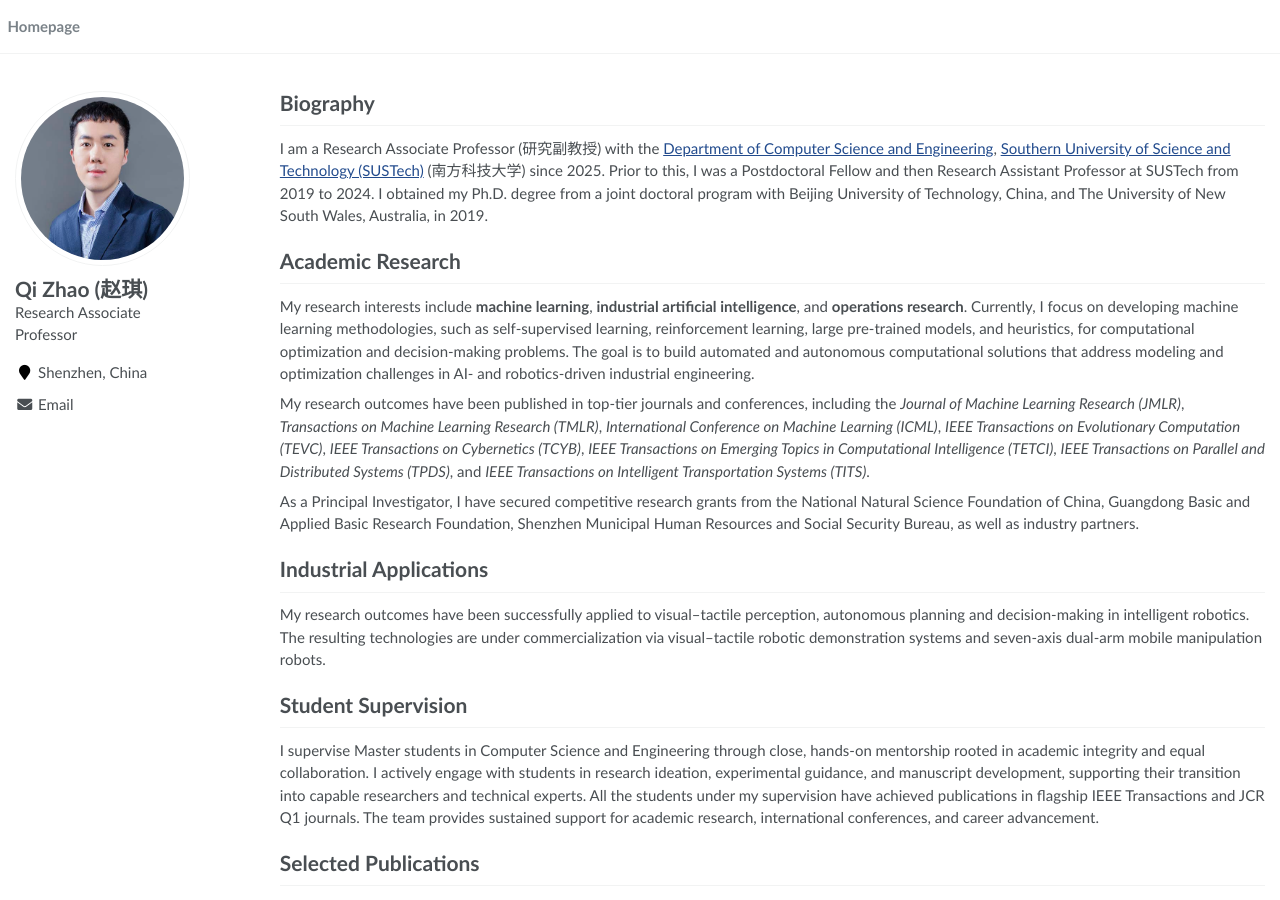
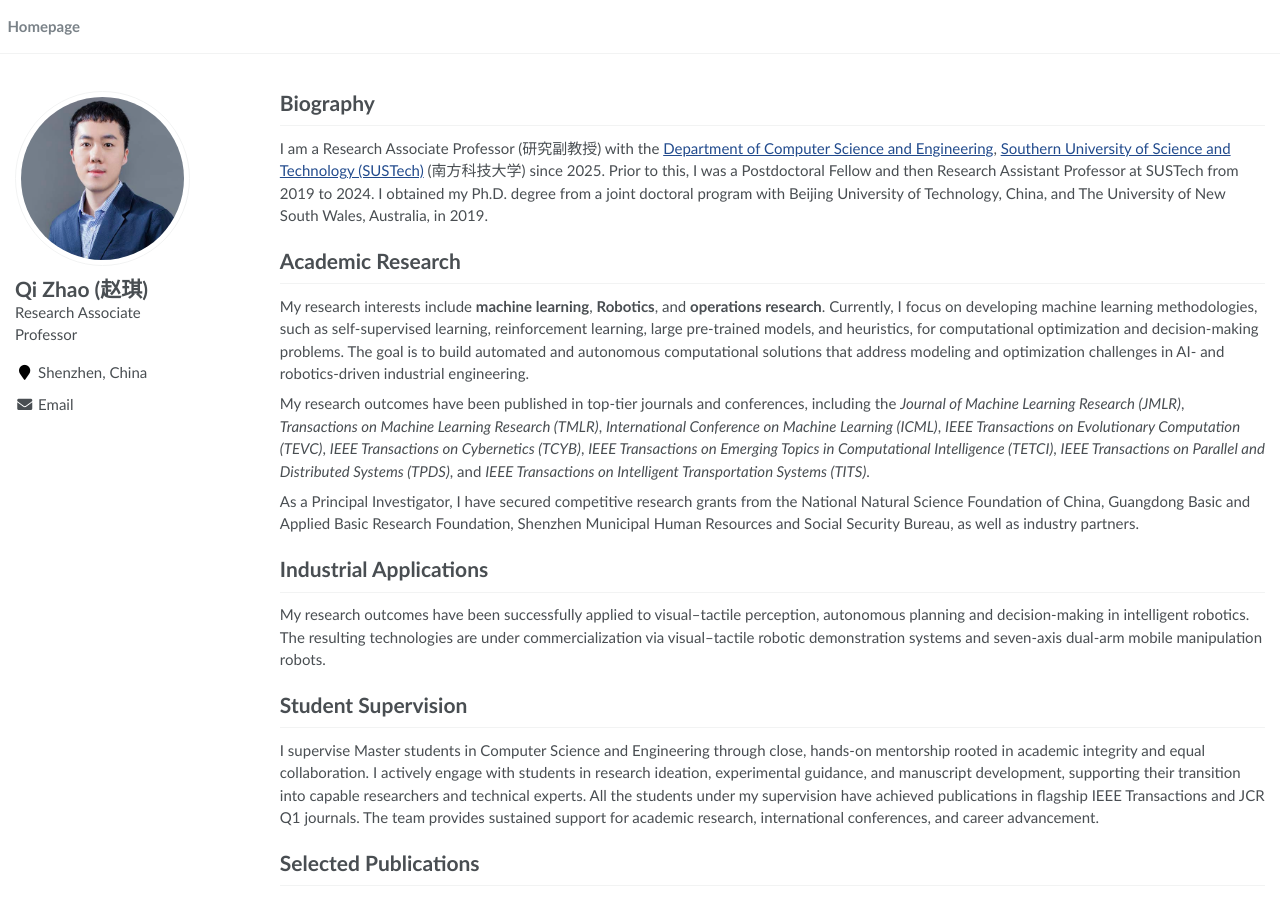
Before and after one commit to auto4opt/auto4opt, a Jekyll site: the page built from _pages/about.md, in a window 1280 px wide and 900 px high. Built offline with Jekyll 4.4.1, drawn with Linux system fonts in a browser that asks for light colours.

Commit message:
revise research interest

```diff
--- a/_pages/about.md
+++ b/_pages/about.md
@@ -23,7 +23,7 @@ I am a Research Associate Professor (研究副教授) with the [Department of Co
 
 
 # Academic Research
-My research interests include **machine learning**, **industrial artificial intelligence**, and **operations research**.  Currently, I focus on developing machine learning methodologies, such as self-supervised learning, reinforcement learning, large pre-trained models, and heuristics, for computational optimization and decision-making problems. The goal is to build automated and autonomous computational solutions that address modeling and optimization challenges in AI- and robotics-driven industrial engineering.
+My research interests include **machine learning**, **Robotics**, and **operations research**.  Currently, I focus on developing machine learning methodologies, such as self-supervised learning, reinforcement learning, large pre-trained models, and heuristics, for computational optimization and decision-making problems. The goal is to build automated and autonomous computational solutions that address modeling and optimization challenges in AI- and robotics-driven industrial engineering.
 
 My research outcomes have been published in top-tier journals and conferences, including the _Journal of Machine Learning Research (JMLR)_, _Transactions on Machine Learning Research (TMLR)_, _International Conference on Machine Learning (ICML)_, _IEEE Transactions on Evolutionary Computation (TEVC)_, _IEEE Transactions on Cybernetics (TCYB)_, _IEEE Transactions on Emerging Topics in Computational Intelligence (TETCI)_,  _IEEE Transactions on Parallel and Distributed Systems (TPDS)_, and _IEEE Transactions on Intelligent Transportation Systems (TITS)_.
 
```
Also changed, not shown: 1 other file.
